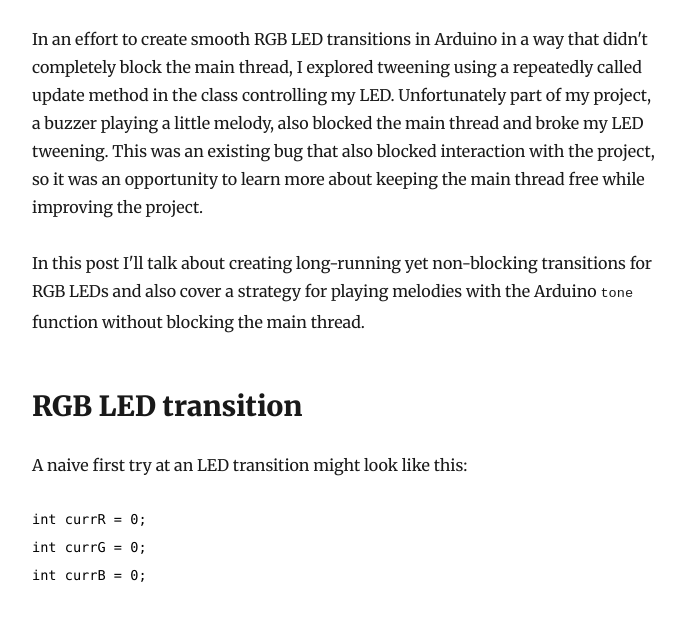
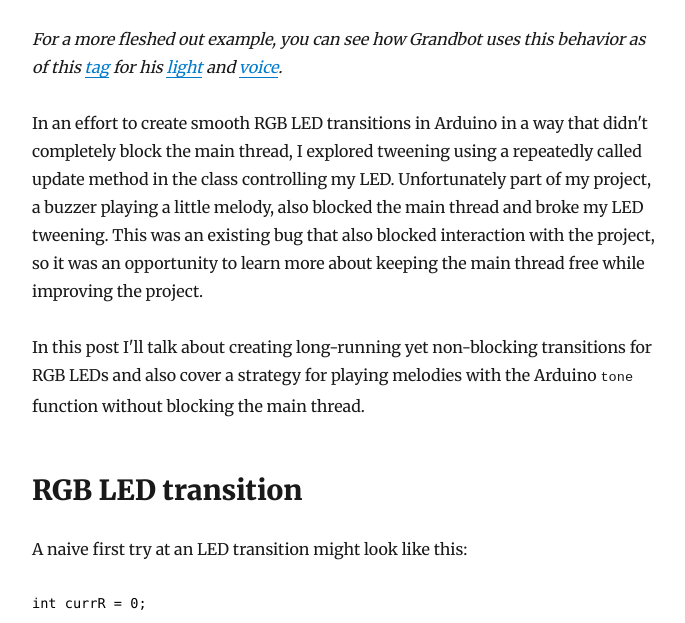
Before and after one commit to handeyeco/tech-blog, a Gatsby site: page /concurrent-arduino/ in a window 1280 px wide. Shown: the part 170-793 px from the top of the page, without its empty margins (293-978 px from the left). Built offline with nearby package versions, Linux system fonts and the light colour scheme; Gatsby itself is replaced by a stand-in of ours; some packages are replaced by stand-ins of ours; code samples lack their colours.

Commit message:
Add links to concurrent examples

```diff
--- a/content/blog/concurrent-arduino/index.md
+++ b/content/blog/concurrent-arduino/index.md
@@ -3,6 +3,8 @@ title: Concurrent Arduino
 date: 2020-05-27T21:25:23Z
 description: Long-running, non-blocking behavior in Arduino's single thread.
 ---
+
+_For a more fleshed out example, you can see how Grandbot uses this behavior as of this [tag](https://github.com/handeyeco/Grandbot/tree/2020-05-27) for his [light](https://github.com/handeyeco/Grandbot/blob/2020-05-27/src/Light.cpp) and [voice](https://github.com/handeyeco/Grandbot/blob/2020-05-27/src/Voice.cpp)._
 
 In an effort to create smooth RGB LED transitions in Arduino in a way that didn't completely block the main thread, I explored tweening using a repeatedly called update method in the class controlling my LED. Unfortunately part of my project, a buzzer playing a little melody, also blocked the main thread and broke my LED tweening. This was an existing bug that also blocked interaction with the project, so it was an opportunity to learn more about keeping the main thread free while improving the project.
 
```
